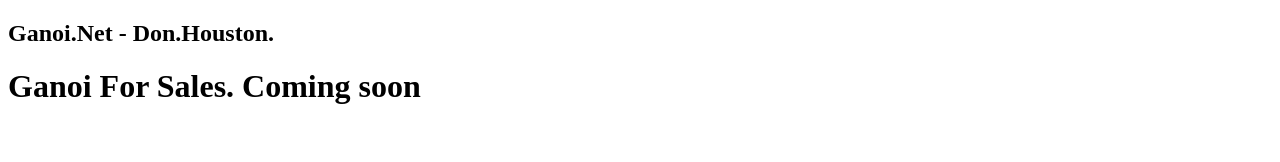
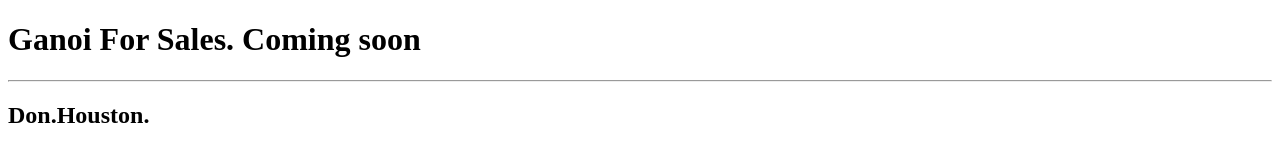
Before and after one commit to ganoi/don.houston, a plain HTML site: page index.html in a window 1280 px wide. Drawn offline with Linux system fonts and the light colour scheme.

Commit message:
Update index.html

```diff
--- a/index.html
+++ b/index.html
@@ -7,9 +7,9 @@
 <body>
 
 <div class="container">
-  <h2>Ganoi.Net - Don.Houston.</h2>
-  <h1>Ganoi For Sales. Coming soon</h1>
 
+  <h1>Ganoi For Sales. Coming soon</h1><hr>
+  <h2>Don.Houston.</h2>
 </div>
 
 </body>
```
